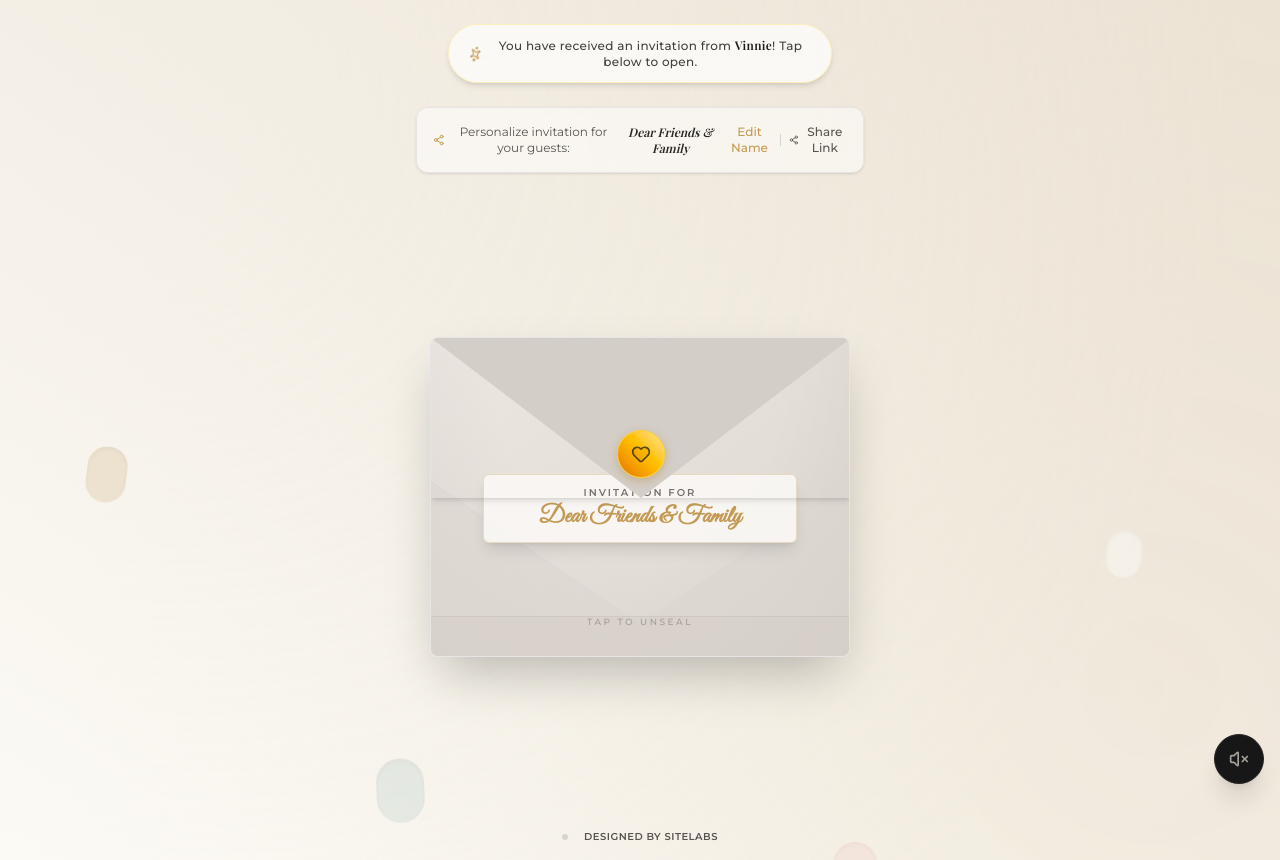
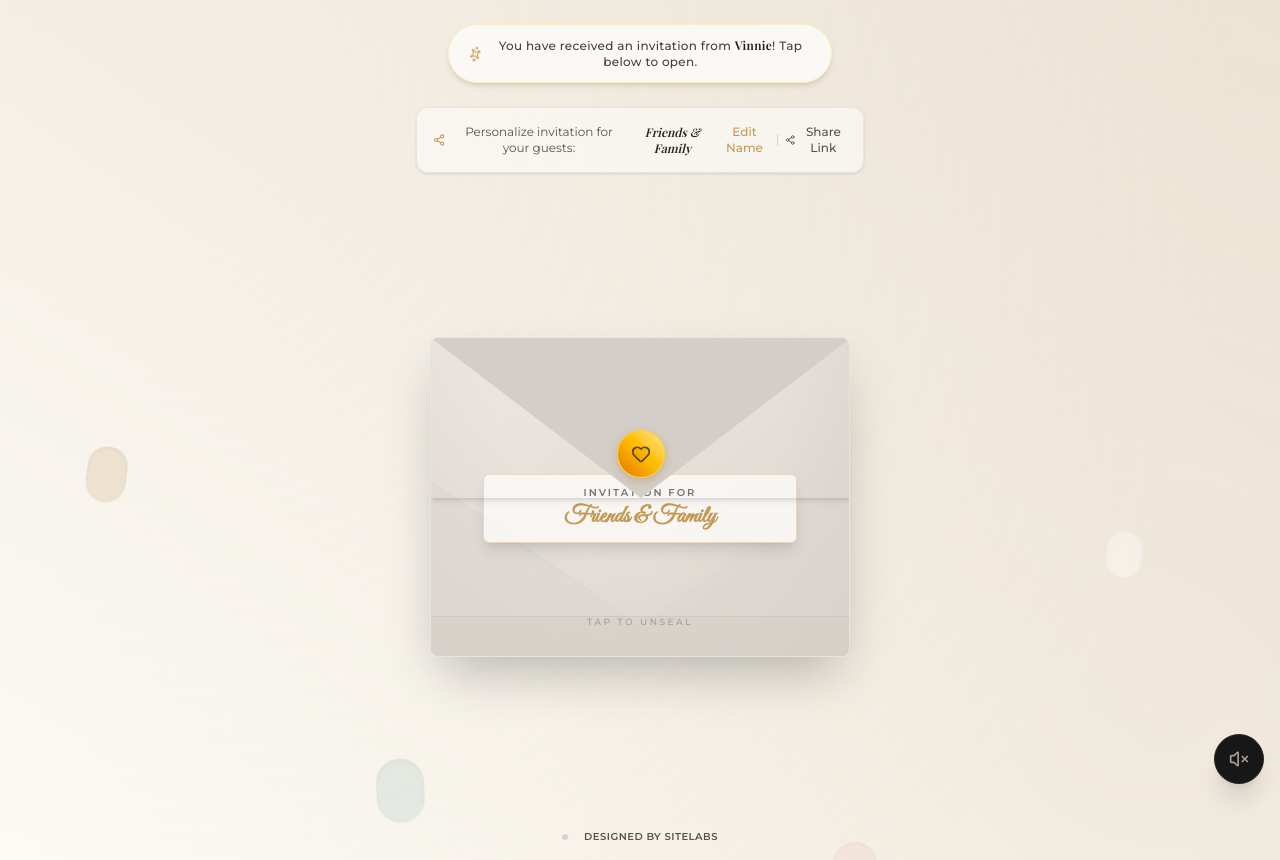
Before and after one commit to subzer-0/birthday, a React (Vite) app: page / in a window 1280 px wide. Built offline with nearby package versions, Linux system fonts and the light colour scheme; a web font is replaced by a local one.

Commit message:
refactor(ui): update personalized greeting format
Simplified the addressee label by removing the redundant "Dear" prefix and updated the default recipient fallback.

```diff
--- a/src/App.tsx
+++ b/src/App.tsx
@@ -140,7 +140,7 @@ interface ConfettiParticle {
 export default function App() {
   // Parsing parameters from URL
   const queryParams = new URLSearchParams(window.location.search);
-  const initialToName = queryParams.get("to") || "Dear Friends & Family";
+  const initialToName = queryParams.get("to") || "Friends & Family";
 
   // State managers
   const [toName, setToName] = useState(initialToName);
@@ -612,14 +612,14 @@ export default function App() {
 
                     {/* Addressee Personalized Label */}
                     <div className="mb-2.5">
-                      <p className="font-cursive text-3xl text-[#C39A54] leading-none mb-0.5 font-bold">To: Dear {toName}</p>
+                      <p className="font-cursive text-3xl text-[#C39A54] leading-none mb-0.5 font-bold">To: {toName}</p>
                     </div>
 
                     <p className="font-sans text-[9px] uppercase tracking-[4px] text-stone-600 mb-1 font-semibold">You are cordially invited to</p>
                     <h1 className="font-serif text-3xl font-extrabold tracking-tight text-stone-900 leading-tight">The Birthday<br />Soirée</h1>
 
                     <p className="font-serif italic text-xs text-[#C39A54] font-medium my-2">
-                      Celebrating Vinnie's 60th Birthday Milestone Detail
+                      Celebrating Vinnie's 60th Birthday Milestone
                     </p>
 
                     {/* Date/Location Highlights */}
@@ -730,7 +730,7 @@ export default function App() {
       <div className="hidden print:block print:w-[155mm] print:h-[215mm] print:m-0 print:p-8 print:bg-white print:border print:border-stone-400 font-sans text-center text-[#1d1b1a]">
         <div className="border border-[#C39A54] h-full p-6 flex flex-col justify-between items-center bg-white">
           <div className="py-2">
-            <p className="font-cursive text-4xl text-[#C39A54] leading-tight font-extrabold my-2">To: Dear {toName}</p>
+            <p className="font-cursive text-4xl text-[#C39A54] leading-tight font-extrabold my-2">To: {toName}</p>
           </div>
 
           <div className="my-3">
```
